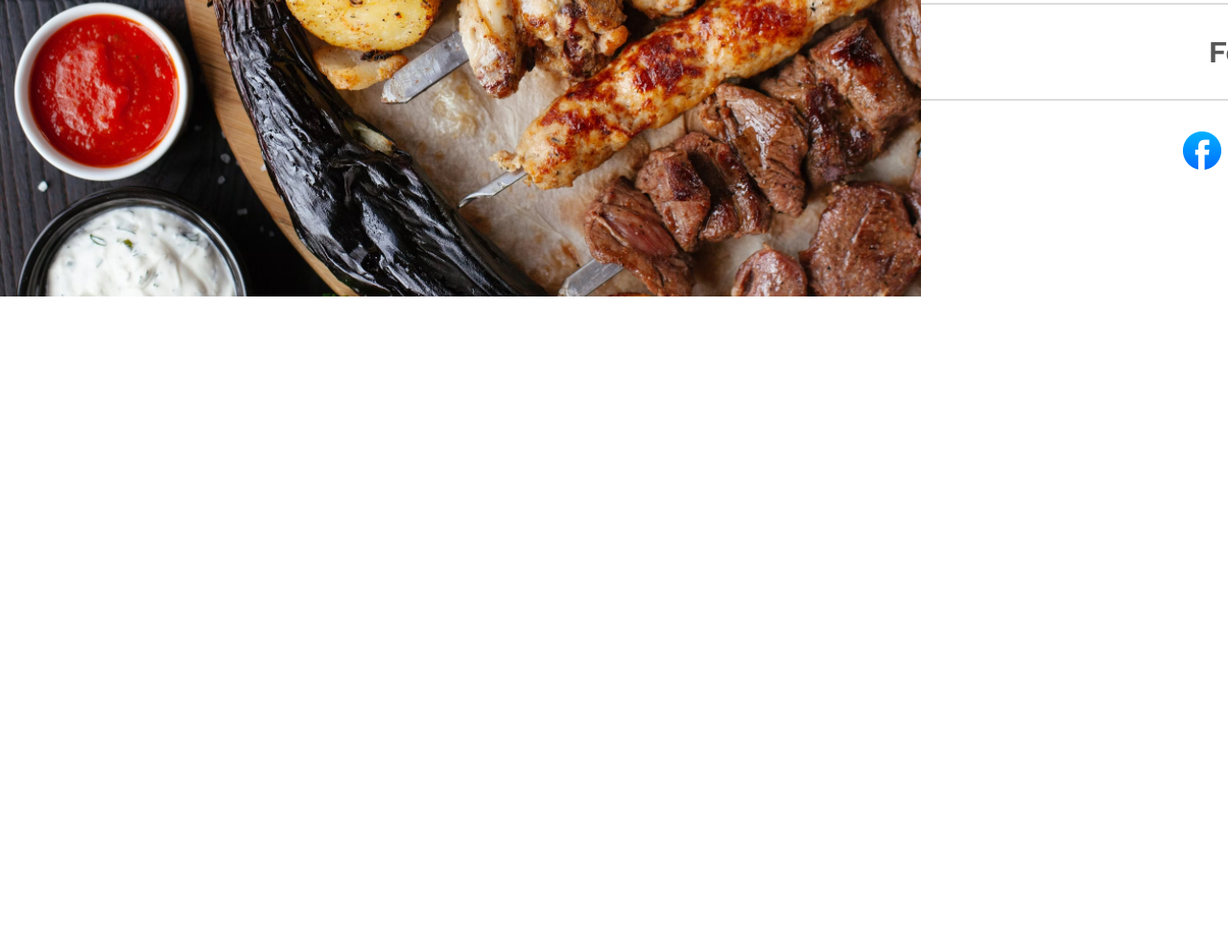
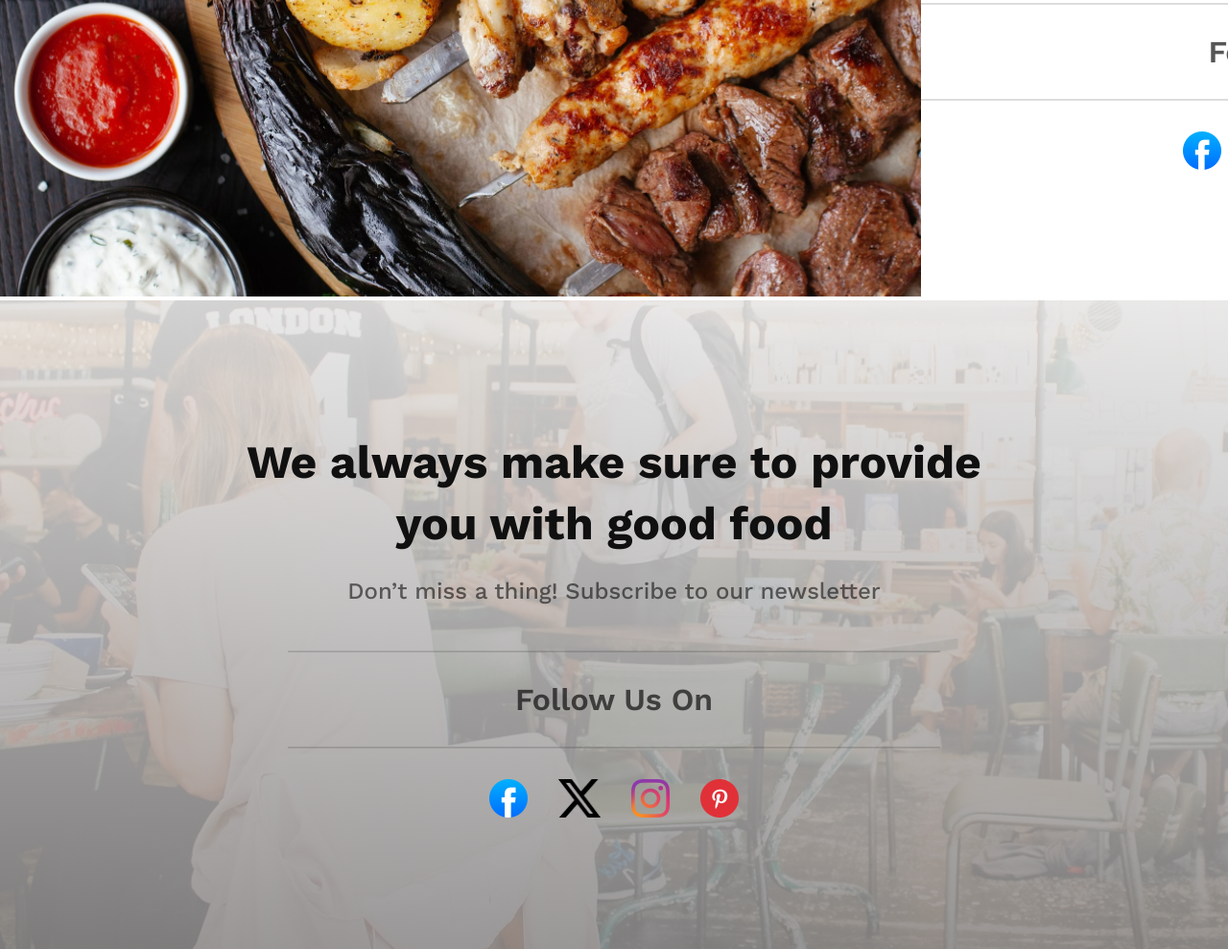
Before and after one commit to coder-binary1/good-food-restaurant, a plain HTML site: page index.html in a window 1280 px wide. Shown: the part 2472-3461 px from the top of the page at 96% size. Before the commit the page ends 2785 px from the top, so only its background shows below. Drawn offline with nearby package versions, Linux system fonts and the light colour scheme.

Commit message:
footer added

```diff
--- a/index.html
+++ b/index.html
@@ -65,12 +65,12 @@
                 <img src="assets/foods.png" alt="">
             </div>
             <div class="info">
-                <h2 class="title">We always make sure to provide you with good food</h2>
-                <p class="subtitle">Don’t miss a thing! Subscribe to our newsletter</p>
-                <div class="follow-us">
+                <h2 class="g-title">We always make sure to provide you with good food</h2>
+                <p class="g-subtitle">Don’t miss a thing! Subscribe to our newsletter</p>
+                <div class="g-follow-us">
                     <p>Follow Us On</p>
                 </div>
-                <div class="social-icon">
+                <div class="g-social-icon">
                     <img src="assets/social/Group 1.png" alt="">
                     <img src="assets/social/x-2 1.png" alt="">
                     <img src="assets/social/Group 2.png" alt="">
@@ -79,7 +79,19 @@
             </div>
         </section>
     </main>
-    <footer></footer>
+    <footer>
+        <h2 class="g-title">We always make sure to provide you with good food</h2>
+        <p class="g-subtitle">Don’t miss a thing! Subscribe to our newsletter</p>
+        <div class="g-follow-us">
+            <p>Follow Us On</p>
+        </div>
+        <div class="g-social-icon">
+            <img src="assets/social/Group 1.png" alt="">
+            <img src="assets/social/x-2 1.png" alt="">
+            <img src="assets/social/Group 2.png" alt="">
+            <img src="assets/social/pinterest-3 1.png" alt="">
+        </div>
+    </footer>
 </body>
 
 </html>
--- a/style/style.css
+++ b/style/style.css
@@ -177,7 +177,7 @@
   flex-direction: column;
   align-items: center;
 }
-#about-us .info .title {
+.g-title {
   width: 805px;
   margin-bottom: 24px;
   color: rgb(16, 16, 16);
@@ -188,7 +188,7 @@
   letter-spacing: 0%;
   text-align: center;
 }
-#about-us .info .subtitle {
+.g-subtitle {
   margin-bottom: 48px;
   color: rgb(16, 16, 16);
   font-family: Work Sans;
@@ -199,7 +199,7 @@
   text-align: left;
   opacity: 0.6;
 }
-#about-us .info .follow-us {
+.g-follow-us {
   width: 99.9%;
   border-bottom: 2px solid rgba(16, 16, 16, 0.2);
   border-top: 2px solid rgba(16, 16, 16, 0.2);
@@ -213,12 +213,27 @@
   text-align: center;
   opacity: 0.7;
 }
-#about-us .info .social-icon {
+.g-social-icon {
   margin-top: 32px;
   width: 260px;
   display: flex;
   gap: 32px;
 }
-#about-us .info .social-icon img {
+.g-social-icon img {
   height: 40px;
 }
+
+footer {
+  padding: 137px 300px;
+  background-image: linear-gradient(
+      180deg,
+      rgba(255, 255, 255, 0.884) -19.5%,
+      rgba(145, 142, 142, 0.856) 100%
+    ),
+    url(../assets/social-bg.jpg);
+  background-repeat: no-repeat;
+  background-size: cover;
+  display: flex;
+  flex-direction: column;
+  align-items: center;
+}
```
Also changed, not shown: assets/social-bg.jpg (added), assets/social-bg1.png (renamed from assets/social-bg.png).
